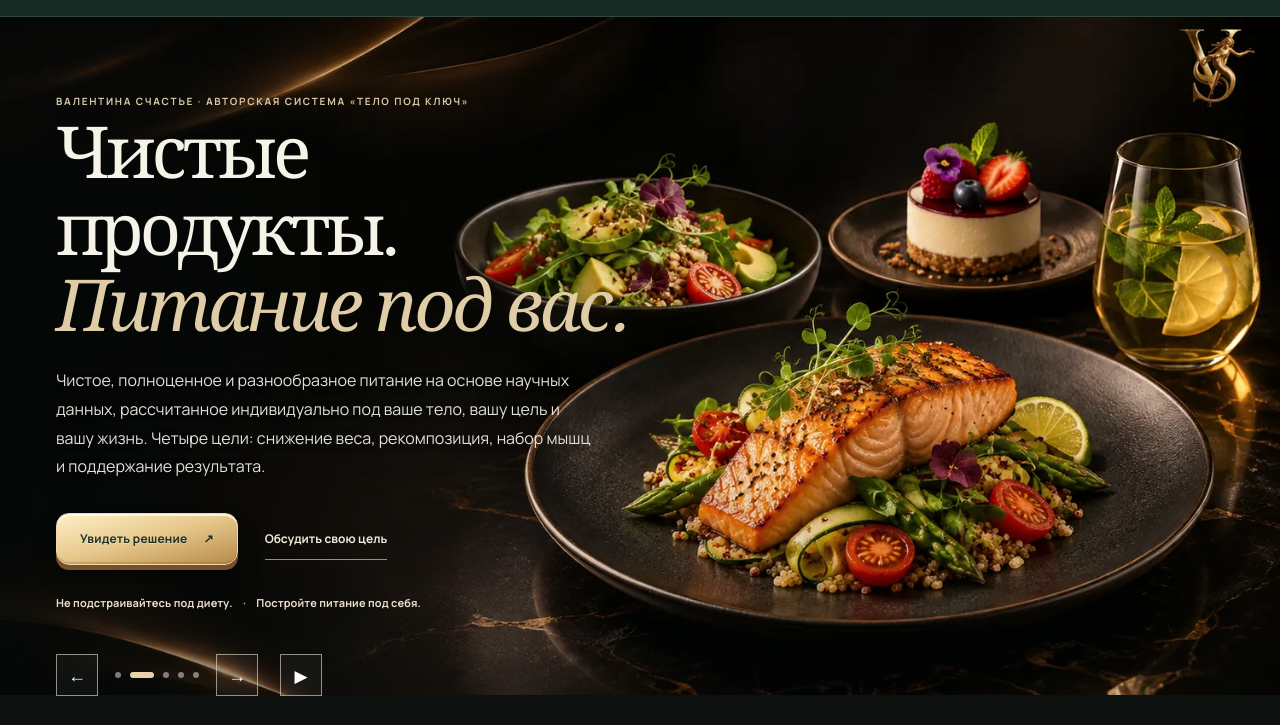
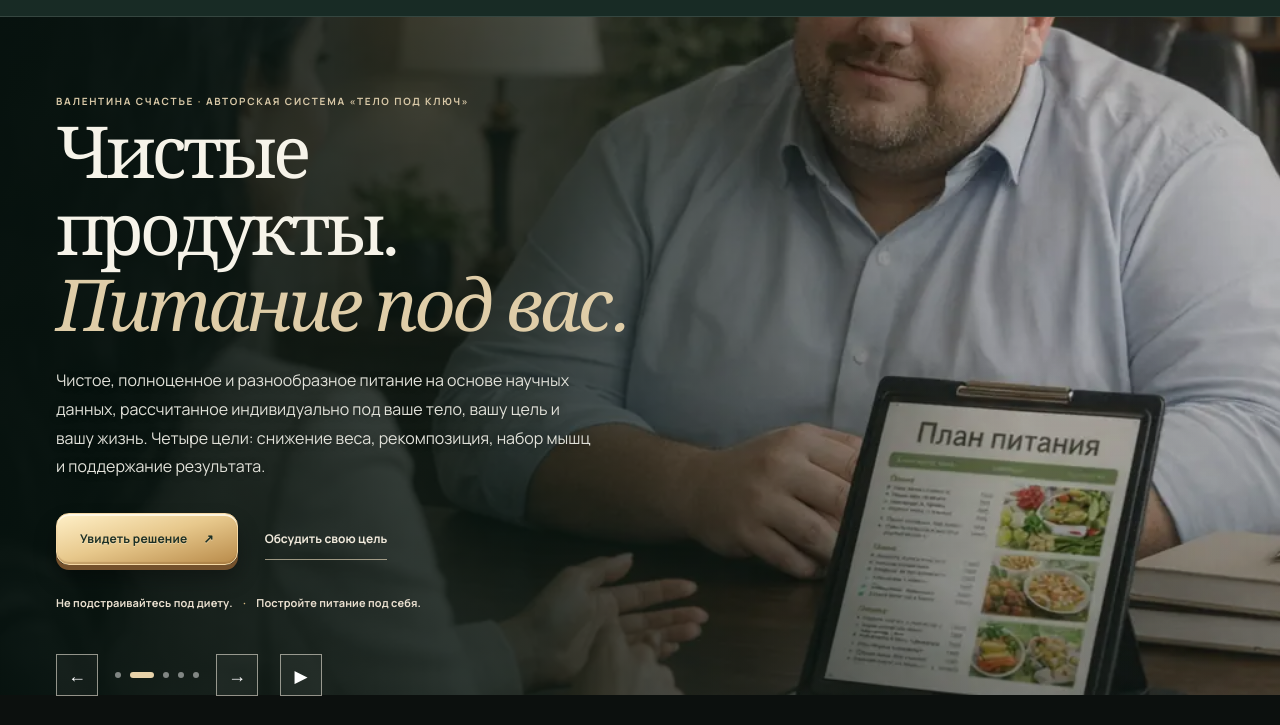
Before and after one commit to simakovavalentina789-cloud/telo-pod-kluch-site, a plain HTML site: page index.html in a window 1280 px wide. Both pictures are taken after a click on the button "Следующий слайд". Shown: the part 75-800 px from the top of the page. Drawn offline with nearby package versions, Linux system fonts and the light colour scheme; a web font is replaced by a local one.

Commit message:
Use supplied consultation photograph for second of five hero slides; preserve other slides

```diff
--- a/index.html
+++ b/index.html
@@ -949,6 +949,16 @@ section[id],header[id]{scroll-margin-top:112px}
  .v28-emotional-active .v29-right{background:#071b15 url("assets/hero-emotional.webp") 80% center / 200% auto no-repeat}
 }
 
+
+/* V61 — second hero slide: user-supplied consultation photography. No effects on other slides. */
+@media(min-width:801px){
+ .v61-consultation-active #story-main-image{object-position:center center}
+ .v61-consultation-active .v14-hero-grad{background:linear-gradient(90deg,rgba(6,18,14,.91) 0%,rgba(7,20,15,.72) 42%,rgba(8,20,15,.18) 80%),linear-gradient(0deg,rgba(6,18,14,.3),transparent 50%)}
+}
+@media(max-width:800px){
+ .v61-consultation-active #story-main-image{object-position:center 35%;filter:contrast(1.02) saturate(.95)}
+ .v61-consultation-active .v14-hero-grad{background:linear-gradient(0deg,#0c100e 0%,rgba(12,16,14,.48) 42%,transparent 82%)}
+}
 
 /* V36 — exclusive quality promise and simple conversion choices */
 .v36-exclusive{background:radial-gradient(circle at 95% 10%,#23533e 0%,transparent 32%),linear-gradient(145deg,#071b15,#0c3023 52%,#071710);color:#eee7d5;position:relative;overflow:hidden;border-top:1px solid #b18b5055;border-bottom:1px solid #b18b5044}
@@ -1701,7 +1711,7 @@ section[id],header[id]{scroll-margin-top:112px}
   });
   const story = [
     {title:'Устали начинать<br><em>с понедельника?</em>',lead:'Персональное питание с учётом вашей цели, образа жизни, вкусов и реальных возможностей. Без жёстких запретов и чувства вины.',main:'assets/hero-emotional.webp',alt:'Символический художественный образ двух женщин, отражающий усталость от ограничений и уверенность. Не реальное клиентское до и после'},
-    {title:'Чистые продукты.<br><em>Питание под вас.</em>',lead:'Чистое, полноценное и разнообразное питание на основе научных данных, рассчитанное индивидуально под ваше тело, вашу цель и вашу жизнь. Четыре цели: снижение веса, рекомпозиция, набор мышц и поддержание результата.',main:'assets/hero-01-fish.webp',alt:'Ресторанная композиция рыбы с овощами, салатом, десертом и напитком'},
+    {title:'Чистые продукты.<br><em>Питание под вас.</em>',lead:'Чистое, полноценное и разнообразное питание на основе научных данных, рассчитанное индивидуально под ваше тело, вашу цель и вашу жизнь. Четыре цели: снижение веса, рекомпозиция, набор мышц и поддержание результата.',main:'assets/hero-02-consultation.webp',alt:'Консультация по рациону: женщина обсуждает план питания с мужчиной за столом'},
     {title:'Неделя правильного питания —<br><em>минус лишние килограммы, плюс здоровье.</em>',lead:'Семь дней разнообразного питания из отобранных продуктов с индивидуальными расчётами — чтобы двигаться к желаемому весу без голодания и временных диет. 700 ₽ за неделю. Изменение веса индивидуально; снижение за семь дней не гарантируется.',main:'assets/case-weight.webp',alt:'Иллюстрация направления снижения веса. Не обещание потери веса за одну неделю'},
     {title:'Знаем состав.<br><em>Считаем нутриенты.</em>',lead:'Отобранная база продуктов и данные о пищевой ценности — фундамент рациона. Мы учитываем калории, БЖУ и доступные сведения о нутриентах, а не просто генерируем случайное меню.',main:'assets/hero-02-steak.webp',alt:'Говяжий стейк с овощами в премиальной ресторанной подаче'},
     {title:'Достичь цели.<br><em>Сохранить результат.</em>',lead:'Снижение веса, рекомпозиция, набор мышц или полноценное поддержание: индивидуальные расчёты соединяются в недельное меню с рецептами и закупками. Приложение ещё проходит проверку.',main:'assets/hero-03-constructor.webp',alt:'Гастрономическая визуализация ингредиентов, собирающихся в готовое блюдо'}
@@ -1714,6 +1724,7 @@ section[id],header[id]{scroll-margin-top:112px}
     if(thesis)thesis.hidden=storyIndex!==0;
     const d=story[storyIndex];
     carouselRoot?.classList.toggle('v28-emotional-active',storyIndex===0);
+    carouselRoot?.classList.toggle('v61-consultation-active',storyIndex===1);
     const title=document.getElementById('hero-title');
     if(!title)return;
     title.innerHTML=d.title;
```
